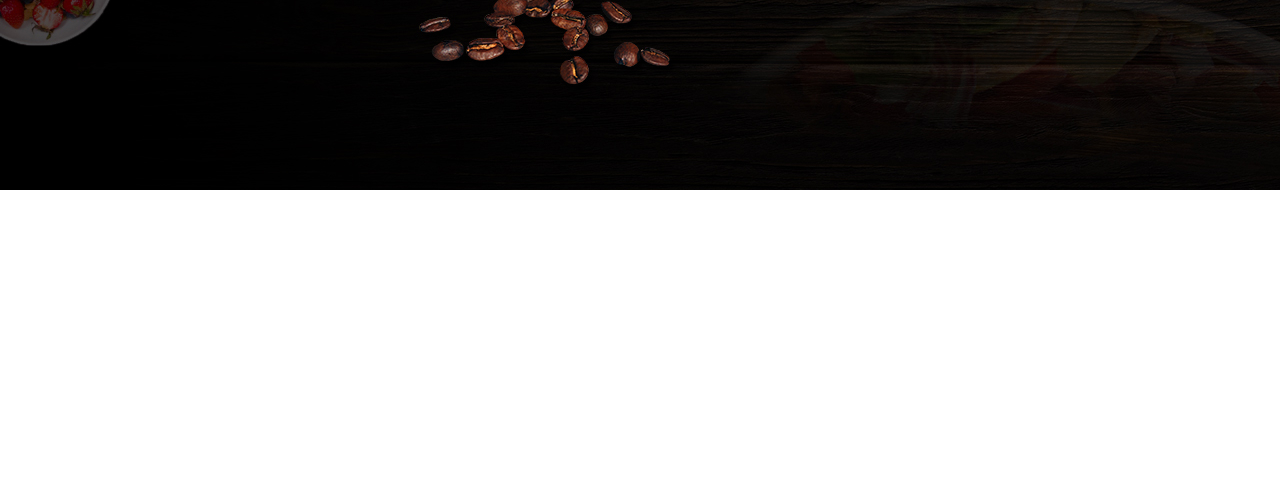
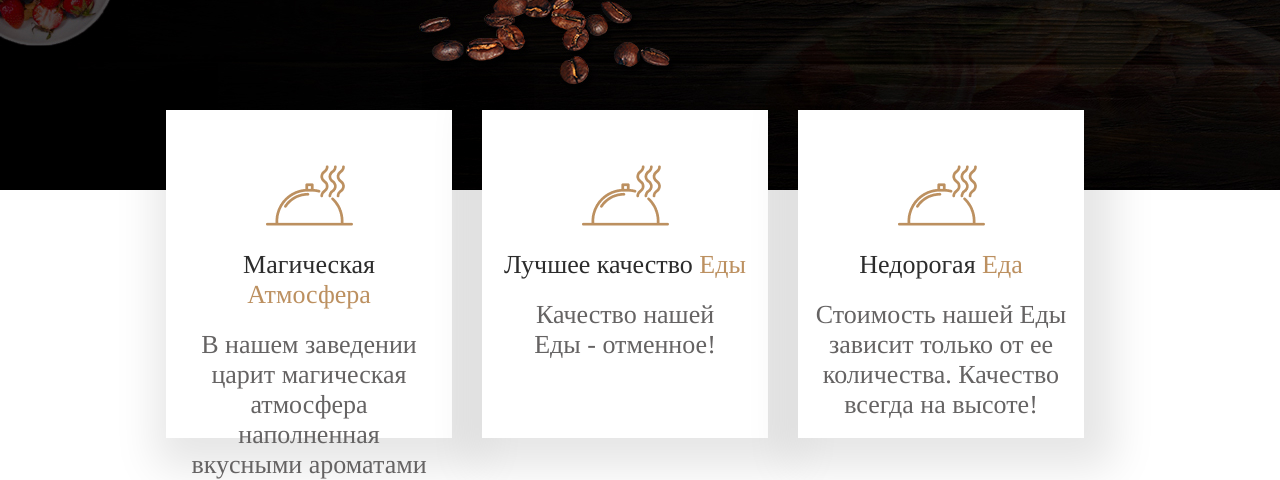
Before and after one commit to frontweb25/restaurant, a plain HTML site: page index.html in a window 1280 px wide. Shown: the part 610-1090 px from the top of the page. Before the commit the page ends 800 px from the top, so only its background shows below. Drawn offline with nearby package versions, Linux system fonts and the light colour scheme.

Commit message:
block-card

```diff
--- /dev/null
+++ b/css/card.css
@@ -0,0 +1,32 @@
+.cards__holder {
+    display: flex;
+    justify-content: center;
+}
+
+.card{
+    width: 348px;
+    height: 328px;
+    text-align: center;
+    box-shadow: 10px 10px 40px 20px #0000001A;
+    font-size: 26px;
+    font-family: "Tinos", sans-serif;
+    margin-right: 30px;
+    background-color: #fff;
+    margin-top: -80px;
+    padding: 0 15px;
+}
+.card__image {
+    margin-bottom: 4px;
+    margin-top: 42px;
+}
+.card__title{
+    margin-bottom: 20px;
+    color: #2C2C2C;
+    font-weight: 400;
+}
+.card__title span {
+    color: #BC9060;
+}
+.card__desc {
+    color: #656363;
+}
--- a/css/style.css
+++ b/css/header.css
@@ -93,7 +93,7 @@ body {
     text-align: center;
     margin-top: 222px;
     color: #FF7400;
-    font-family: "Tinos", serif;
+    font-family: "Tinos", sans-serif;
     font-size: 50px;
     font-weight: 400;
 }
--- a/index.html
+++ b/index.html
@@ -3,7 +3,9 @@
 <head>
     <meta charset="UTF-8">
     <meta name="viewport" content="width=device-width, initial-scale=1.0">
-    <link rel="stylesheet" href="css/style.css">
+    <link rel="stylesheet" href="css/header.css">
+    <link rel="stylesheet" href="css/card.css">
+    <link rel="stylesheet" href="css/history.css">
     <link rel="preconnect" href="https://fonts.googleapis.com">
     <link rel="preconnect" href="https://fonts.gstatic.com" crossorigin>
     <link href="https://fonts.googleapis.com/css2?family=Open+Sans:ital,wght@0,300..800;1,300..800&display=swap" rel="stylesheet">
@@ -58,5 +60,33 @@
             </div>
         </div>
     </div>
+    <div class="cards">
+        <div class="container">
+            <div class="cards__holder">
+                <div class="card">
+                    <div class="card__image">
+                        <img class="card__img" src="/img/card.png" alt="">
+                    </div>
+                    <div class="card__title">Магическая <span>Атмосфера</span></div>
+                    <div class="card__desc">В нашем заведении царит магическая атмосфера
+                        наполненная вкусными ароматами</div>
+                </div>
+                <div class="card">
+                    <div class="card__image">
+                        <img class="card__img" src="/img/card.png" alt="">
+                    </div>
+                    <div class="card__title">Лучшее качество <span>Еды</span></div>
+                    <div class="card__desc">Качество нашей <br>Еды - отменное!</div>
+                </div>
+                <div class="card">
+                    <div class="card__image">
+                        <img class="card__img" src="/img/card.png" alt="">
+                    </div>
+                    <div class="card__title">Недорогая <span>Еда</span></div>
+                    <div class="card__desc">Стоимость нашей Еды зависит только от ее количества. Качество всегда на высоте!</div>
+                </div>
+            </div>
+        </div>
+    </div>
 </body>
 </html>
```
Also changed, not shown: css/history.css (added), img/card.png (added).
